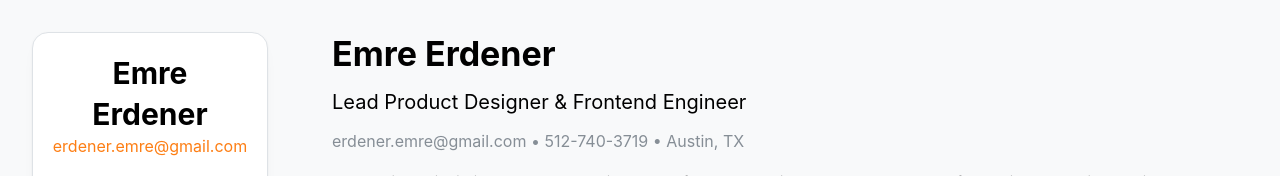
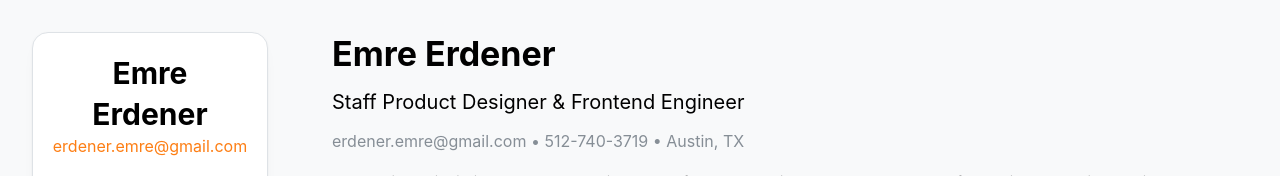
Before and after one commit to emreerdener/portfolio, a Next.js app: page /resume in a window 1280 px wide. Shown: the top 176 px of the page. Built offline with nearby package versions, Linux system fonts and the light colour scheme.

Commit message:
resume page update

```diff
--- a/src/app/resume/page.tsx
+++ b/src/app/resume/page.tsx
@@ -12,7 +12,7 @@ export default function ResumePage() {
       <Stack>
         <Stack gap="xs" px="xl">
           <Title order={1}>Emre Erdener</Title>
-          <Text size="xl">Lead Product Designer & Frontend Engineer</Text>
+          <Text size="xl">Staff Product Designer & Frontend Engineer</Text>
           <Text c="dimmed">erdener.emre@gmail.com • 512-740-3719 • Austin, TX</Text>
         </Stack>
 
```
